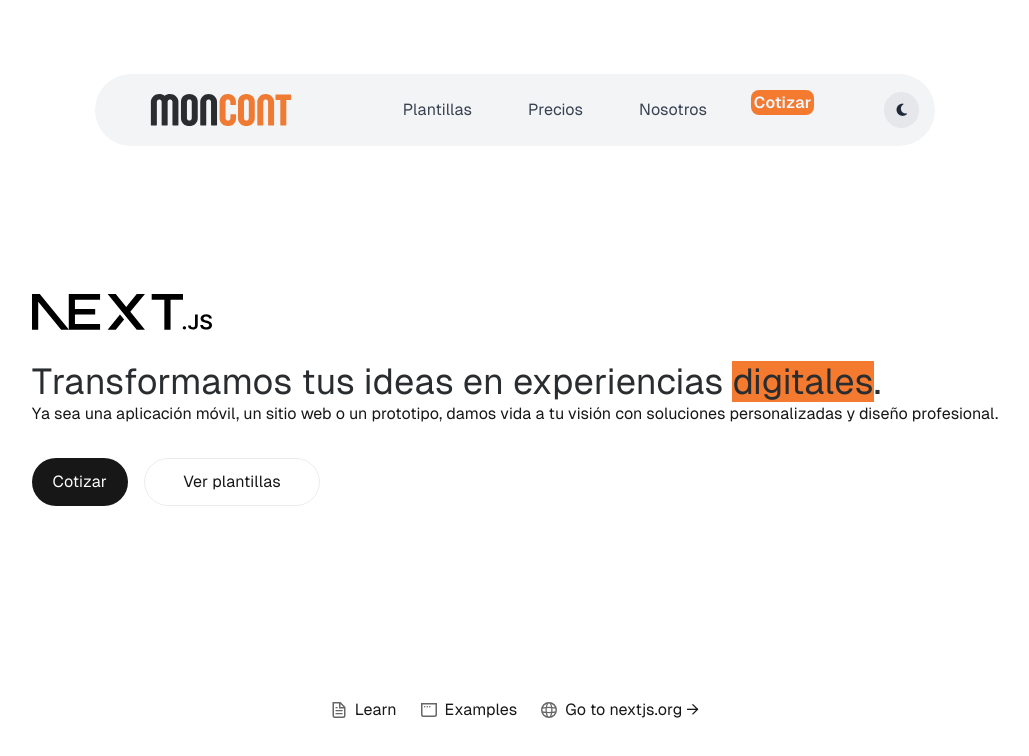
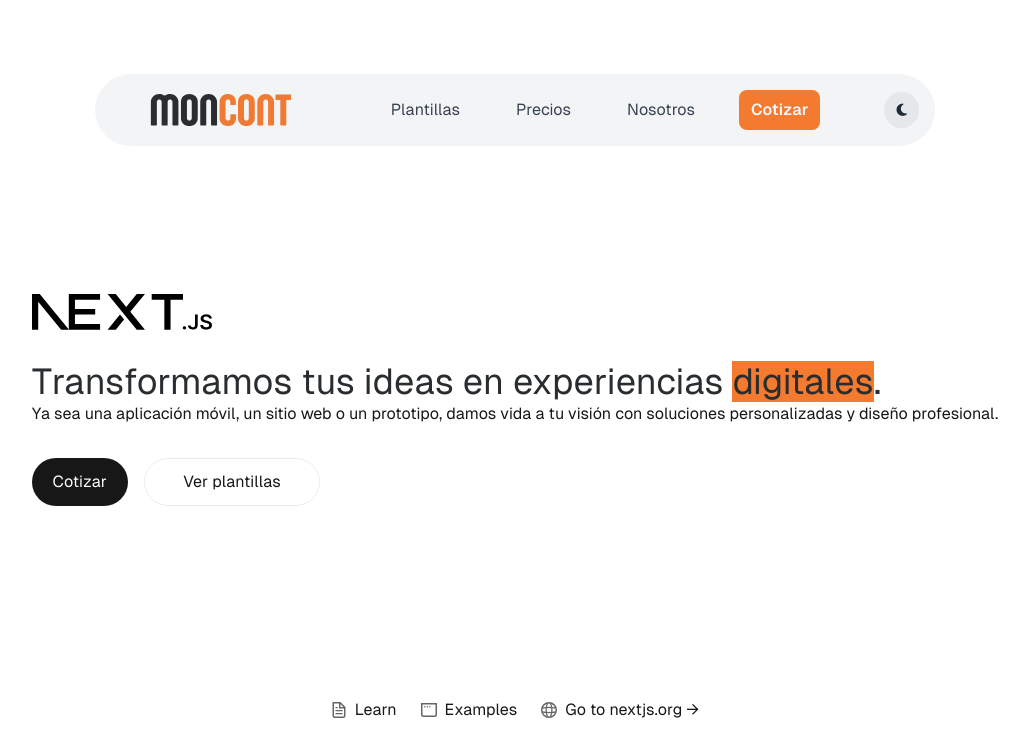
Before and after one commit to JoseMoncont/moncont, a Next.js app: page / in a window 1280 px wide. Shown: the top 756 px of the page, without its empty margins (125-1154 px from the left). Built offline with nearby package versions, Linux system fonts and the light colour scheme.

Commit message:
ajustes finales navbar

```diff
--- a/src/components/navbar.tsx
+++ b/src/components/navbar.tsx
@@ -46,7 +46,7 @@ export default function NavBar() {
           </Link>
         </div>
 
-        {/* Botón de menú para pantallas pequeñas */}
+        <div>
           <button
             className="inline-flex items-center p-2 w-10 h-10 justify-center text-sm text-gray-500 rounded-lg lg:hidden hover:bg-gray-200 dark:text-gray-400 dark:hover:bg-gray-700"
             onClick={toggleMobileMenu}
@@ -54,7 +54,8 @@ export default function NavBar() {
             aria-expanded={isMobileMenuOpen}
           >
             <span className="sr-only">Abrir menú</span>
-          <svg
+            <i className="fa-solid fa-bars"></i>
+            {/* <svg
             className="w-6 h-6"
             xmlns="http://www.w3.org/2000/svg"
             fill="none"
@@ -67,17 +68,20 @@ export default function NavBar() {
               strokeLinejoin="round"
               d="M4 6h16M4 12h16m-7 6h7"
             />
-          </svg>
+          </svg> */}
           </button>
+        </div>
+
+        {/* Botón de menú para pantallas pequeñas */}
 
         {/* Menú de navegación */}
         <div
           className={`${
             isMobileMenuOpen ? "block" : "hidden"
-          } absolute top-24 w-80 mx-auto lg:static lg:block lg:w-auto bg-gray-50 lg:bg-transparent dark:bg-gray-800 lg:dark:bg-transparent z-10`}
+          } absolute top-32 sm:top-44  w-80 mx-auto lg:static lg:block lg:w-auto  lg:bg-transparent dark:bg-gray-800 lg:dark:bg-transparent z-10 rounded-3xl`}
           id="navbar-default"
         >
-          <ul className="flex flex-col lg:flex-row lg:space-x-8 p-4 lg:p-0 lg:mt-0 border lg:border-0 border-gray-100 lg:rounded-none rounded-md bg-white lg:bg-transparent dark:bg-gray-800 dark:border-gray-700 lg:dark:bg-transparent">
+          <ul className="flex flex-col lg:flex-row lg:space-x-8 p-4 lg:p-0 lg:mt-0 border lg:border-0 border-gray-100 lg:rounded-none rounded-md bg-gray-100 lg:bg-transparent dark:bg-gray-800 dark:border-gray-700 lg:dark:bg-transparent">
             <li>
               <Link
                 href="#"
@@ -103,7 +107,7 @@ export default function NavBar() {
               </Link>
             </li>
             <li>
-              <button className="btn-primario block w-full lg:w-auto px-3 py-2 rounded">
+              <button className="btn-primario block w-full lg:w-auto px-3 py-2 ">
                 Cotizar
               </button>
             </li>
--- a/src/styles/components/botones.css
+++ b/src/styles/components/botones.css
@@ -1,13 +1,14 @@
 .btn-primario{
 
     background-color: #f47a30;
-    padding-inline: 5%;
+
     border-radius: 0.5rem;
     font-weight: 600;
-    padding-block: 1%;
+
     color: aliceblue;
     text-align: center;
     transition: background-color 0.3s ease, transform 0.2s ease;
+    align-items: center;
 
   }
 
```
Lines whose indentation alone changed are shown as unchanged.
